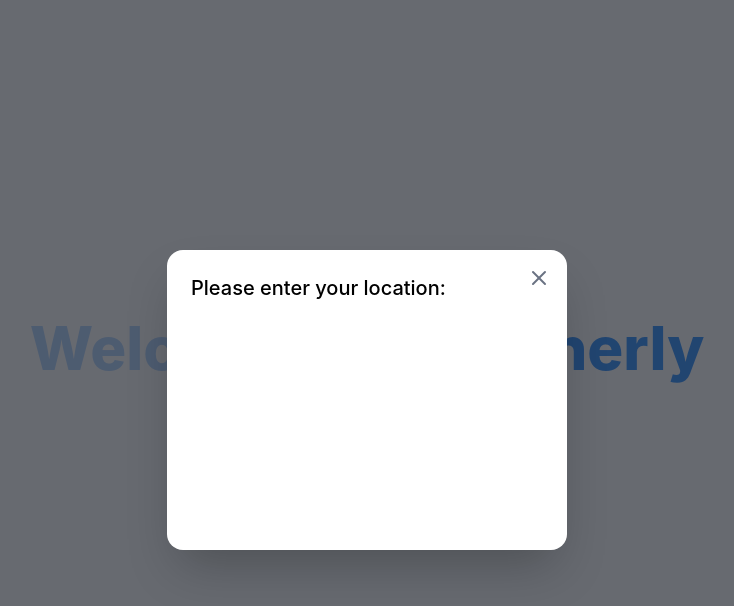
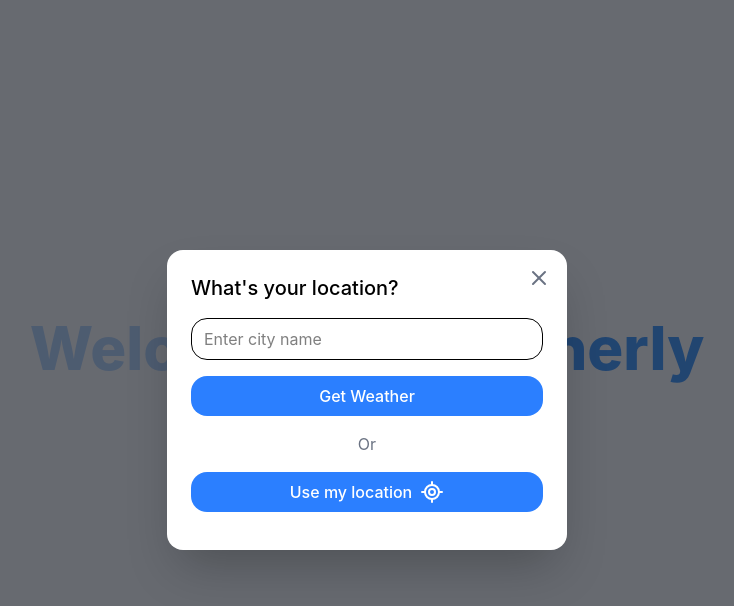
Before and after one commit to mahmuda1240/weatherly, a React (Vite) app: page / in a window 1280 px wide. Both pictures are taken after a click on the button "Check Weather". Shown: the top 606 px of the page, without its empty margins (273-1007 px from the left). Built offline with nearby package versions, Linux system fonts and the light colour scheme.

Commit message:
Form handling

```diff
--- a/src/components/LocationModal.jsx
+++ b/src/components/LocationModal.jsx
@@ -1,6 +1,14 @@
-import { X } from "lucide-react";
+import { X, LocateFixed } from "lucide-react";
+import { useState } from "react";
 
 const LocationModal = ({ setlocationModal }) => {
+  const [city, setCity] = useState("");
+
+  const handleSubmit = (e) => {
+    e.preventDefault();
+    const value = city.trim();
+    console.log(value);
+  };
   return (
     <div className="fixed inset-0 flex items-center justify-center bg-gray-950/60">
       <div className="h-[300px] w-[400px] bg-white p-6 rounded-2xl shadow-2xl relative">
@@ -12,9 +20,29 @@ const LocationModal = ({ setlocationModal }) => {
         >
           <X />
         </button>
-        <h2 className="text-xl font-medium mb-4">
-          Please enter your location:{" "}
-        </h2>
+        <h2 className="text-xl font-medium mb-4">What's your location?</h2>
+        <div>
+          <form onSubmit={handleSubmit}>
+            <input
+              placeholder="Enter city name"
+              type="text"
+              className="w-full border py-2 px-3 rounded-2xl"
+              value={city}
+              onChange={(e) => setCity(e.target.value)}
+            />
+            <button
+              type="submit"
+              className="w-full mt-4 bg-blue-500 text-white font-medium py-2 px-5 rounded-2xl hover:bg-blue-700"
+            >
+              Get Weather
+            </button>
+          </form>
+          <p className="text-center text-gray-500 mt-4">Or</p>
+
+          <button className="w-full flex items-center justify-center gap-2 mt-4 bg-blue-500 text-white font-medium py-2 px-5 rounded-2xl hover:bg-blue-700">
+            Use my location <LocateFixed />
+          </button>
+        </div>
       </div>
     </div>
   );
```
Also changed, not shown: src/layout/MainLayout.jsx (+8 -8 lines).
